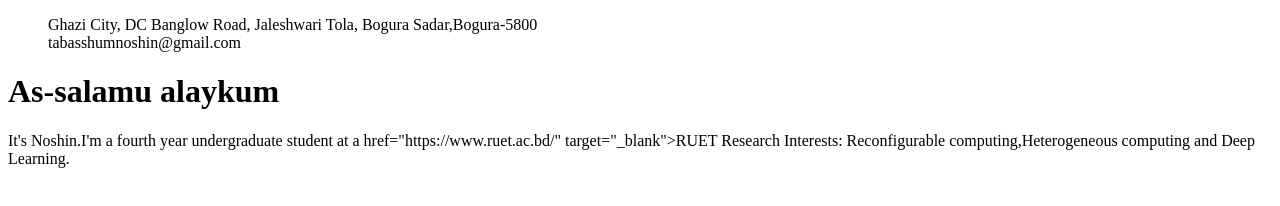
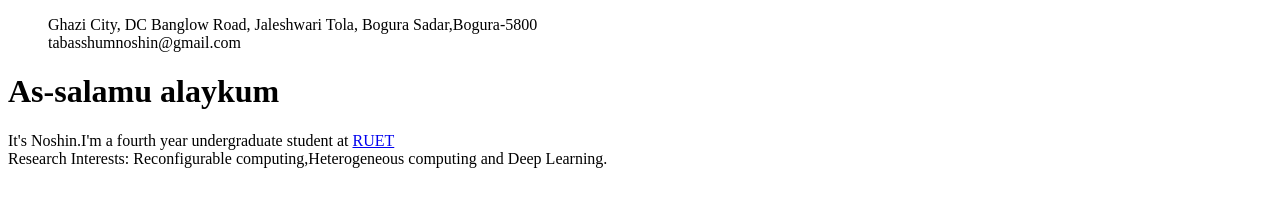
Before and after one commit to AshmaTabasshumNoshin/AshmaTabasshumNoshin.github.io, a plain HTML site: page index.html in a window 1280 px wide. Drawn offline with Linux system fonts and the light colour scheme.

Commit message:
Update index.html

```diff
--- a/index.html
+++ b/index.html
@@ -20,9 +20,9 @@
                     </dd>
                 </dl>
 <h1>As-salamu alaykum</h1>
-<p>It's Noshin.I'm a fourth year undergraduate student at a href="https://www.ruet.ac.bd/" target="_blank">RUET</a>
+<p>It's Noshin.I'm a fourth year undergraduate student at <a href="https://www.ruet.ac.bd/" target="_blank">RUET</a><br/>
 
-Research Interests: Reconfigurable computing,Heterogeneous computing and Deep Learning.
+Research Interests: Reconfigurable computing,Heterogeneous computing and Deep Learning.<br/>
 
 </p>
 </body>
```
